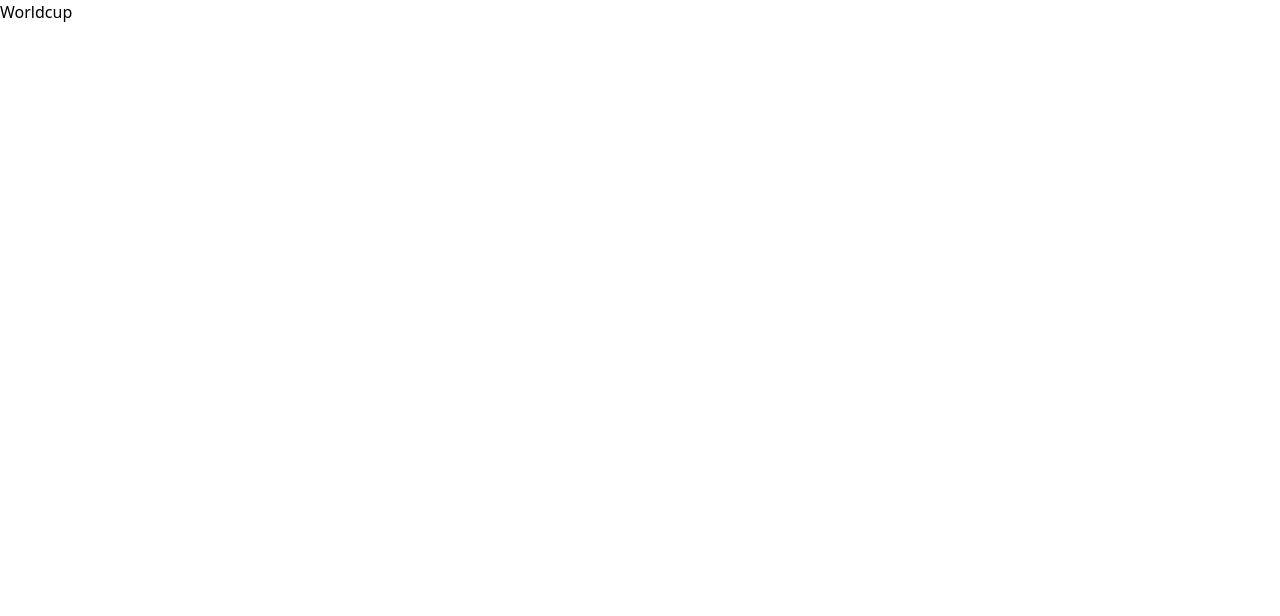
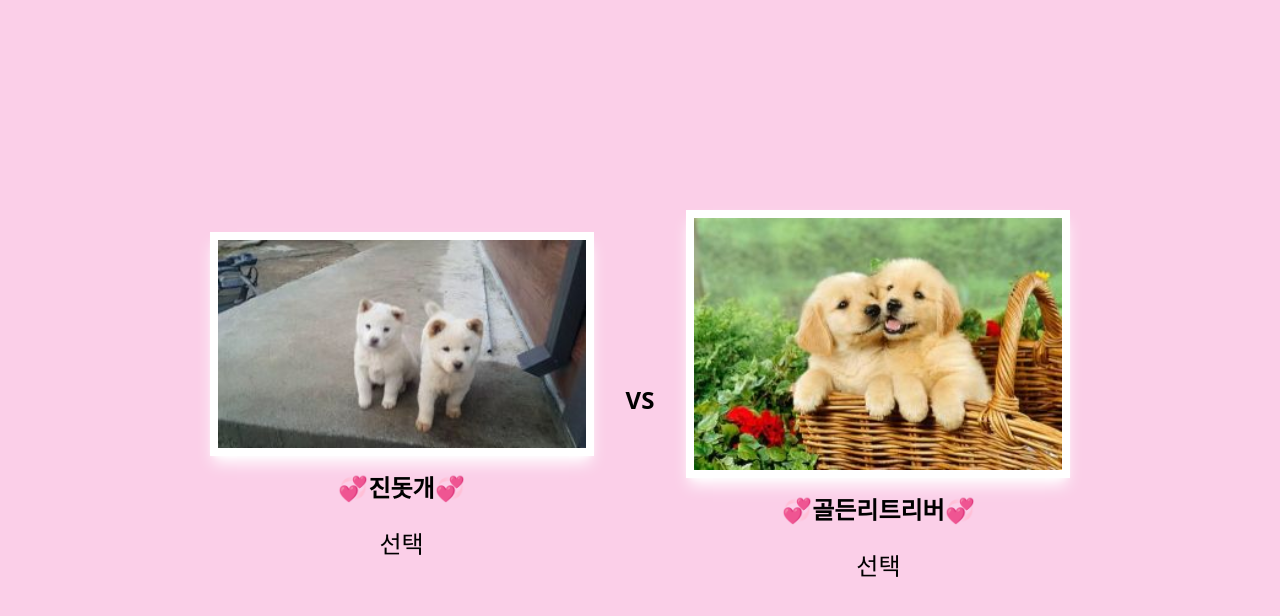
Before and after one commit to lhjbg0821/REACT_PRACTICE2, a React (Create React App) app in the folder 230406/worldcup/: page /worldcup in a window 1280 px wide. Shown: the top 616 px of the page. Built offline with nearby package versions, Linux system fonts and the light colour scheme.

Commit message:
⚽ 데이터 랜덤으로 받아서 화면에 보이게 하기

```diff
--- /dev/null
+++ b/230406/worldcup/src/components/AnimalCard.jsx
@@ -0,0 +1,14 @@
+const AnimalCard = ({ animal }) => {
+  return (
+    <div className="flex flex-col justify-norma items-center">
+      <img
+        className="border-8 border-white shadow-lg shadow-white w-96"
+        src={`${process.env.PUBLIC_URL}/images/${animal}.jpeg`}
+      />
+      <div className="text-2xl mt-4 font-bold">💞{animal}💞</div>
+      <button className="text-2xl mt-4 px-4 py-2 rounded-md ">선택</button>
+    </div>
+  );
+};
+
+export default AnimalCard;
--- a/230406/worldcup/src/pages/worldcup.jsx
+++ b/230406/worldcup/src/pages/worldcup.jsx
@@ -1,17 +1,31 @@
-import { useEffect, useState } from "react";
+import { useEffect } from "react";
 import animalData from "../animalData.json";
+import { useState } from "react";
+import AnimalCard from "../components/AnimalCard";
 
 const Worldcup = () => {
   const [shuffleAnimal, setShuffleAnimal] = useState();
+  const [choice, setChoice] = useState(0);
 
   useEffect(() => {
     let shuffleAnimalData = animalData.sort(() => {
-      return -1;
+      return Math.random() - 0.5;
     });
+
+    setShuffleAnimal(shuffleAnimalData);
   }, []);
-  useEffect(() => console.log(animalData), []);
 
-  return <div>Worldcup</div>;
+  return (
+    <div className="bg-pink-200 min-h-screen flex justify-center items-center">
+      {shuffleAnimal && (
+        <>
+          <AnimalCard animal={shuffleAnimal[choice]} choice={choice} />
+          <div className="text-2xl mx-8 font-bold">VS</div>
+          <AnimalCard animal={shuffleAnimal[choice + 1]} choice={choice} />
+        </>
+      )}
+    </div>
+  );
 };
 
 export default Worldcup;
```
